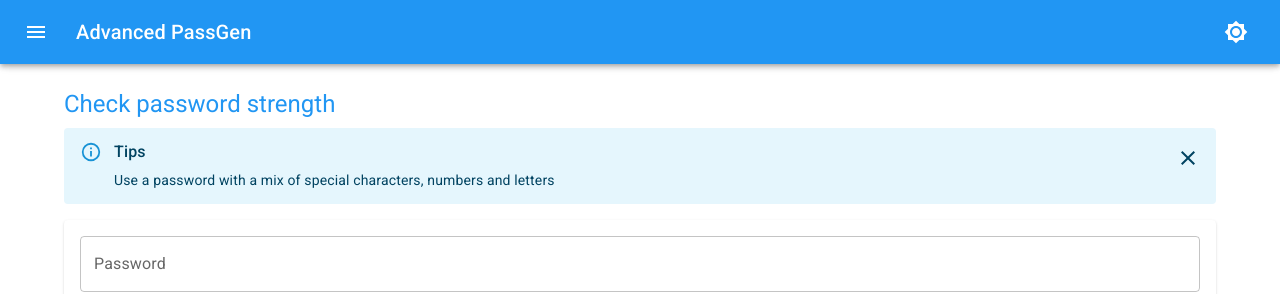
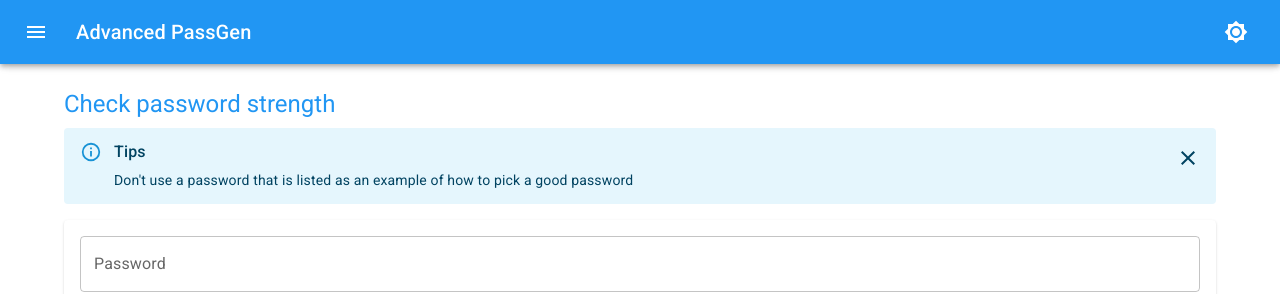
Before and after one commit to CodeDead/Advanced-PassGen, a React (Vite) app: page /advisor in a window 1280 px wide. Shown: the top 294 px of the page. Built offline with nearby package versions, Linux system fonts and the light colour scheme.

Commit message:
Refactoring of tips, added more tips

```diff
--- a/src/components/ClippedDrawer/index.jsx
+++ b/src/components/ClippedDrawer/index.jsx
@@ -53,7 +53,7 @@
     >
       <Toolbar />
       <Box
-        sx={{ width: 220 }}
+        sx={{ width: 240 }}
       >
         <List>
           <ListItem disablePadding sx={{ display: 'block' }}>
--- /dev/null
+++ b/src/components/PasswordTips/index.jsx
@@ -0,0 +1,88 @@
+import React, {
+  useContext, useEffect, useRef, useState,
+} from 'react';
+import Alert from '@mui/material/Alert';
+import IconButton from '@mui/material/IconButton';
+import CloseIcon from '@mui/icons-material/Close';
+import AlertTitle from '@mui/material/AlertTitle';
+import Collapse from '@mui/material/Collapse';
+import { MainContext } from '../../contexts/MainContextProvider';
+
+const PasswordTips = () => {
+  const [state] = useContext(MainContext);
+
+  const { languageIndex, tips } = state;
+  const language = state.languages[languageIndex];
+
+  const [tipsOpen, setTipsOpen] = useState(tips);
+  const intervalId = useRef();
+  const [currentTip, setCurrentTip] = useState(language.passwordTips[Math.floor(Math.random()
+    * language.passwordTips.length)]);
+
+  /**
+   * Generate a new tipper
+   */
+  const generateNewTipper = () => {
+    if (intervalId.current !== null) {
+      clearInterval(intervalId.current);
+    }
+
+    const x = setInterval(() => {
+      setCurrentTip(language.passwordTips[Math.floor(Math.random()
+        * language.passwordTips.length)]);
+    }, 30000);
+
+    intervalId.current = x;
+  };
+
+  useEffect(() => {
+    if (tips) {
+      generateNewTipper();
+    }
+
+    return () => (intervalId !== null
+      ? clearInterval(intervalId.current)
+      : null);
+  }, []);
+
+  useEffect(() => {
+    if (tips) {
+      setCurrentTip(language.passwordTips[Math.floor(Math.random()
+        * language.passwordTips.length)]);
+    }
+  }, [language]);
+
+  useEffect(() => {
+    if (tips) {
+      generateNewTipper();
+    } else {
+      clearInterval(intervalId.current);
+    }
+  }, [tips]);
+
+  return (
+    <Collapse in={tipsOpen}>
+      <Alert
+        severity="info"
+        action={(
+          <IconButton
+            aria-label="close"
+            color="inherit"
+            onClick={() => {
+              setTipsOpen(false);
+              clearInterval(intervalId.current);
+            }}
+          >
+            <CloseIcon fontSize="inherit" />
+          </IconButton>
+        )}
+        sx={{ mb: 2 }}
+      >
+        <AlertTitle>{language.tips}</AlertTitle>
+        {currentTip}
+      </Alert>
+    </Collapse>
+  );
+};
+
+export default PasswordTips;
--- a/src/languages/en_us.json
+++ b/src/languages/en_us.json
@@ -123,7 +123,9 @@
     "Use a long password",
     "Use a password with a mix of characters",
     "Use a password with a mix of special characters, numbers and letters",
-    "Aim to create a passphrase that is 16 characters or more. Use a mix of alphabetical and numeric, a mixture of upper and lowercase, and special characters when creating your unique passphrase"
+    "Aim to create a passphrase that is 16 characters or more. Use a mix of alphabetical and numeric, a mixture of upper and lowercase, and special characters when creating your unique passphrase",
+    "Don't use a password that is listed as an example of how to pick a good password",
+    "Don't use a password that contains personal information (name, birth date, etc.)"
   ],
   "confirmDelete": "Are you sure you want to delete this password?"
 }
--- a/src/routes/Advisor/index.jsx
+++ b/src/routes/Advisor/index.jsx
@@ -1,5 +1,5 @@
 import React, {
-  useContext, useEffect, useState, useRef,
+  useContext, useEffect, useState,
 } from 'react';
 import Container from '@mui/material/Container';
 import Card from '@mui/material/Card';
@@ -7,27 +7,19 @@
 import Grid from '@mui/material/Grid';
 import TextField from '@mui/material/TextField';
 import Typography from '@mui/material/Typography';
-import Collapse from '@mui/material/Collapse';
-import Alert from '@mui/material/Alert';
-import AlertTitle from '@mui/material/AlertTitle';
-import CloseIcon from '@mui/icons-material/Close';
-import IconButton from '@mui/material/IconButton';
 import { MainContext } from '../../contexts/MainContextProvider';
 import LinearProgressWithLabel from '../../components/LinearProgressWithLabel';
 import PasswordStrength from '../../utils/PasswordStrength';
 import { setPageIndex } from '../../reducers/MainReducer/Actions';
+import PasswordTips from '../../components/PasswordTips';
 
 const Advisor = () => {
   const [state, d1] = useContext(MainContext);
 
-  const { languageIndex, tips } = state;
+  const { languageIndex } = state;
   const language = state.languages[languageIndex];
 
   const [password, setPassword] = useState('');
-  const [tipsOpen, setTipsOpen] = useState(tips);
-  const intervalId = useRef();
-  const [currentTip, setCurrentTip] = useState(language.passwordTips[Math.floor(Math.random()
-    * language.passwordTips.length)]);
 
   /**
    * Update the password
@@ -37,74 +29,16 @@
     setPassword(event.target.value);
   };
 
-  /**
-   * Generate a new tipper
-   */
-  const generateNewTipper = () => {
-    if (intervalId.current !== null) {
-      clearInterval(intervalId.current);
-    }
-
-    const x = setInterval(() => {
-      setCurrentTip(language.passwordTips[Math.floor(Math.random()
-        * language.passwordTips.length)]);
-    }, 10000);
-
-    intervalId.current = x;
-  };
-
   useEffect(() => {
     d1(setPageIndex(2));
-    if (tips) {
-      generateNewTipper();
-    }
-
-    return () => (intervalId !== null
-      ? clearInterval(intervalId.current)
-      : null);
   }, []);
-
-  useEffect(() => {
-    if (tips) {
-      setCurrentTip(language.passwordTips[Math.floor(Math.random()
-        * language.passwordTips.length)]);
-    }
-  }, [language]);
-
-  useEffect(() => {
-    if (tips) {
-      generateNewTipper();
-    } else {
-      clearInterval(intervalId.current);
-    }
-  }, [tips]);
 
   return (
     <Container>
       <Typography component="h2" variant="h5" color="primary" gutterBottom>
         {language.checkPasswordStrength}
       </Typography>
-      <Collapse in={tipsOpen}>
-        <Alert
-          severity="info"
-          action={(
-            <IconButton
-              aria-label="close"
-              color="inherit"
-              onClick={() => {
-                setTipsOpen(false);
-                clearInterval(intervalId.current);
-              }}
-            >
-              <CloseIcon fontSize="inherit" />
-            </IconButton>
-          )}
-          sx={{ mb: 2 }}
-        >
-          <AlertTitle>{language.tips}</AlertTitle>
-          {currentTip}
-        </Alert>
-      </Collapse>
+      <PasswordTips />
       <Card>
         <CardContent>
           <Grid container spacing={2}>
--- a/src/routes/Home/index.jsx
+++ b/src/routes/Home/index.jsx
@@ -36,6 +36,7 @@
   setUseAdvanced,
 } from '../../reducers/PasswordReducer/Actions';
 import LoadingBar from '../../components/LoadingBar';
+import PasswordTips from '../../components/PasswordTips';
 
 const createWorker = createWorkerFactory(() => import('../../utils/PasswordGenerator/index'));
 
@@ -158,6 +159,7 @@
 
   return (
     <Container>
+      <PasswordTips />
       <Card>
         <CardContent>
           <Grid container spacing={2}>
```
